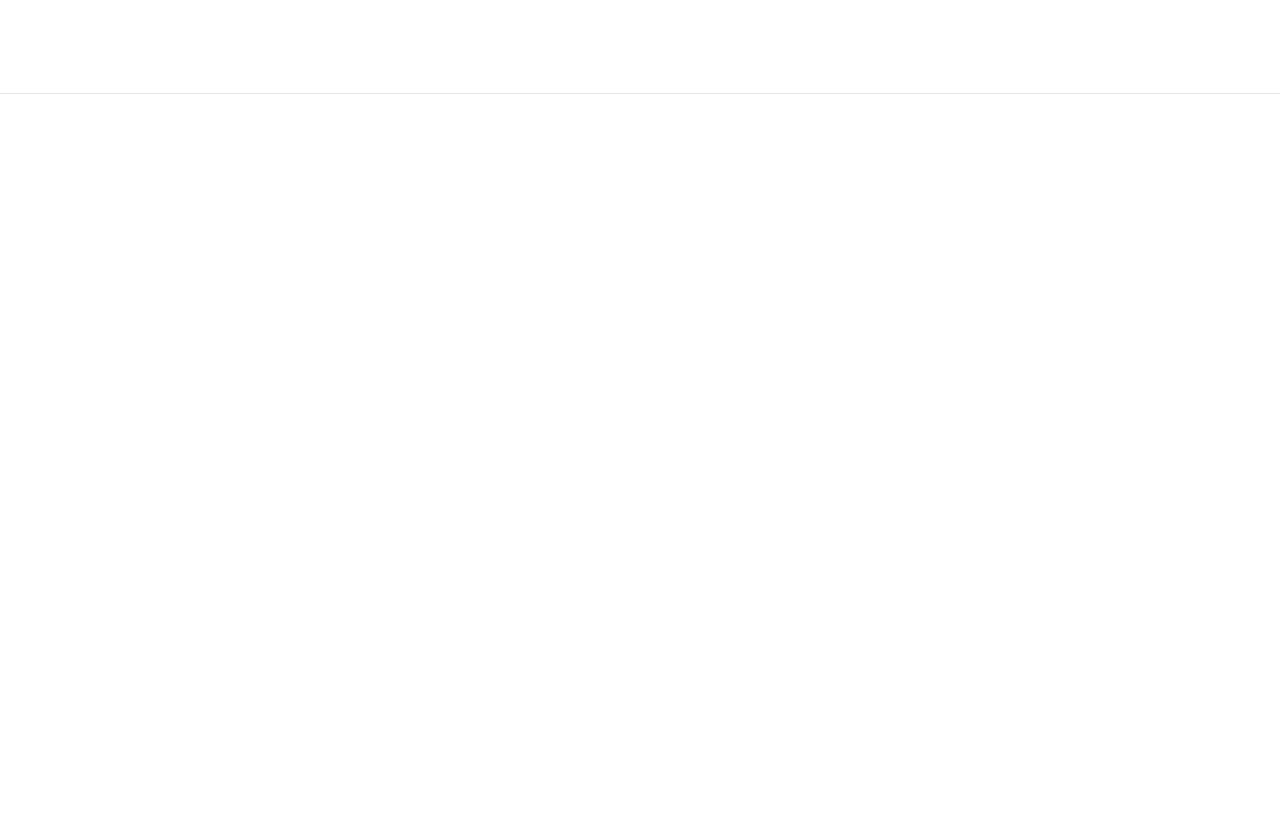
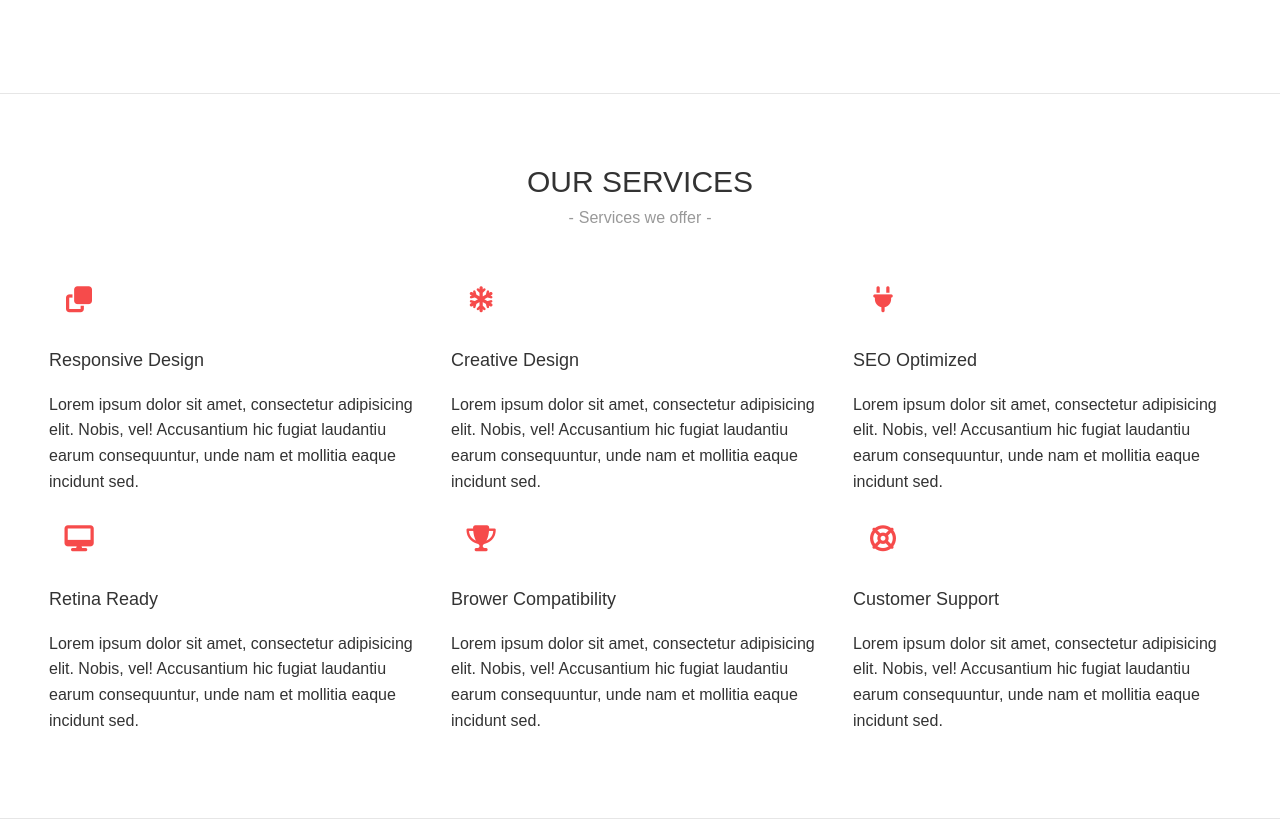
Before and after one commit to pradyumn2803/Corporate-website, a React (Create React App) app: page / in a window 1280 px wide. Shown: the part 1134-1953 px from the top of the page. Before the commit the page ends 1228 px from the top, so only its background shows below. Built offline with nearby package versions, Linux system fonts and the light colour scheme; a web font is replaced by a local one.

Commit message:
added code for services section

```diff
--- a/src/App.js
+++ b/src/App.js
@@ -3,6 +3,7 @@ import "./App.css";
 import AppHeader from "./components/header";
 import Hero from "./components/hero";
 import Appabout from "./components/about";
+import Appservice from "./components/services";
 function App() {
   return(
     <div className="App">
@@ -10,8 +11,9 @@ function App() {
         <AppHeader></AppHeader>
       </header>
       <main>
-        <Hero></Hero>
-        <Appabout></Appabout>
+        <Hero/>
+        <Appabout/>
+        <Appservice/>
       </main>
     </div>
   )
--- /dev/null
+++ b/src/components/services.js
@@ -0,0 +1,77 @@
+import Container from "react-bootstrap/Container";
+import Row from "react-bootstrap/Row";
+import Col from "react-bootstrap/Col";
+
+const servicesData = [
+  {
+    id: 1,
+    icon: "fas fa-clone",
+    title: "Responsive Design",
+    description:
+      "Lorem ipsum dolor sit amet, consectetur adipisicing elit. Nobis, vel! Accusantium hic fugiat laudantiu earum consequuntur, unde nam et mollitia eaque incidunt sed.",
+  },
+  {
+    id: 2,
+    icon: "fas fa-snowflake",
+    title: "Creative Design",
+    description:
+      "Lorem ipsum dolor sit amet, consectetur adipisicing elit. Nobis, vel! Accusantium hic fugiat laudantiu earum consequuntur, unde nam et mollitia eaque incidunt sed.",
+  },
+  {
+    id: 3,
+    icon: "fas fa-plug",
+    title: "SEO Optimized",
+    description:
+      "Lorem ipsum dolor sit amet, consectetur adipisicing elit. Nobis, vel! Accusantium hic fugiat laudantiu earum consequuntur, unde nam et mollitia eaque incidunt sed.",
+  },
+  {
+    id: 4,
+    icon: "fas fa-desktop",
+    title: "Retina Ready",
+    description:
+      "Lorem ipsum dolor sit amet, consectetur adipisicing elit. Nobis, vel! Accusantium hic fugiat laudantiu earum consequuntur, unde nam et mollitia eaque incidunt sed.",
+  },
+  {
+    id: 5,
+    icon: "fas fa-trophy",
+    title: "Brower Compatibility",
+    description:
+      "Lorem ipsum dolor sit amet, consectetur adipisicing elit. Nobis, vel! Accusantium hic fugiat laudantiu earum consequuntur, unde nam et mollitia eaque incidunt sed.",
+  },
+  {
+    id: 6,
+    icon: "fas fa-life-ring",
+    title: "Customer Support",
+    description:
+      "Lorem ipsum dolor sit amet, consectetur adipisicing elit. Nobis, vel! Accusantium hic fugiat laudantiu earum consequuntur, unde nam et mollitia eaque incidunt sed.",
+  },
+];
+
+
+export default function Appservice() {
+  return (
+    <section className="block services-block">
+      <Container fluid>
+        <div className="title-holder">
+            <h2>OUR SERVICES</h2>
+            <div className="subtitle">Services we offer</div>
+        </div>
+        <Row>
+        {
+            servicesData.map(service=>{
+                return (
+                    <Col sm={4}>
+                        <div className="icon">
+                            <i className={service.icon}></i>
+                        </div>
+                        <h4>{service.title}</h4>
+                        <p>{service.description}</p>
+                    </Col>
+                )
+            })
+        }
+        </Row>
+      </Container>
+    </section>
+  );
+}
```
